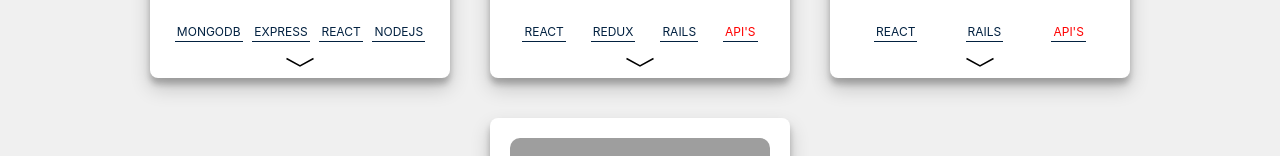
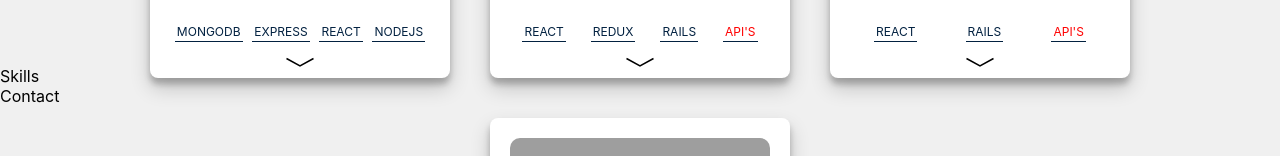
Before and after one commit to isaac-3/ic-portfolio, a Next.js app: page / in a window 1280 px wide. Shown: the part 1534-1690 px from the top of the page. Built offline with nearby package versions, Linux system fonts and the light colour scheme; grey boxes are pictures that could not be loaded.

Commit message:
create component files

```diff
--- /dev/null
+++ b/components/contact.tsx
@@ -0,0 +1,9 @@
+import React from "react";
+
+type Props = {};
+
+const Contact = (props: Props) => {
+  return <div>Contact</div>;
+};
+
+export default Contact;
--- /dev/null
+++ b/components/skills.tsx
@@ -0,0 +1,9 @@
+import React from "react";
+
+type Props = {};
+
+const Skills = (props: Props) => {
+  return <div>Skills</div>;
+};
+
+export default Skills;
--- a/pages/index.tsx
+++ b/pages/index.tsx
@@ -1,8 +1,10 @@
 import type { NextPage } from "next";
 import { useEffect } from "react";
 import About from "../components/about";
+import Contact from "../components/contact";
 import Navbar from "../components/navbar";
 import Projects from "../components/projects";
+import Skills from "../components/skills";
 
 const Home: NextPage = () => {
   useEffect(() => {
@@ -27,6 +29,8 @@
       <Navbar />
       <About />
       <Projects />
+      <Skills />
+      <Contact />
     </div>
   );
 };
--- a/styles/modules/_index.scss
+++ b/styles/modules/_index.scss
@@ -1,3 +1,5 @@
 @forward "navbar";
 @forward "about";
 @forward "projects";
+@forward "skills";
+@forward "contact";
```
Also changed, not shown: styles/modules/_contact.scss (added), styles/modules/_skills.scss (added).
